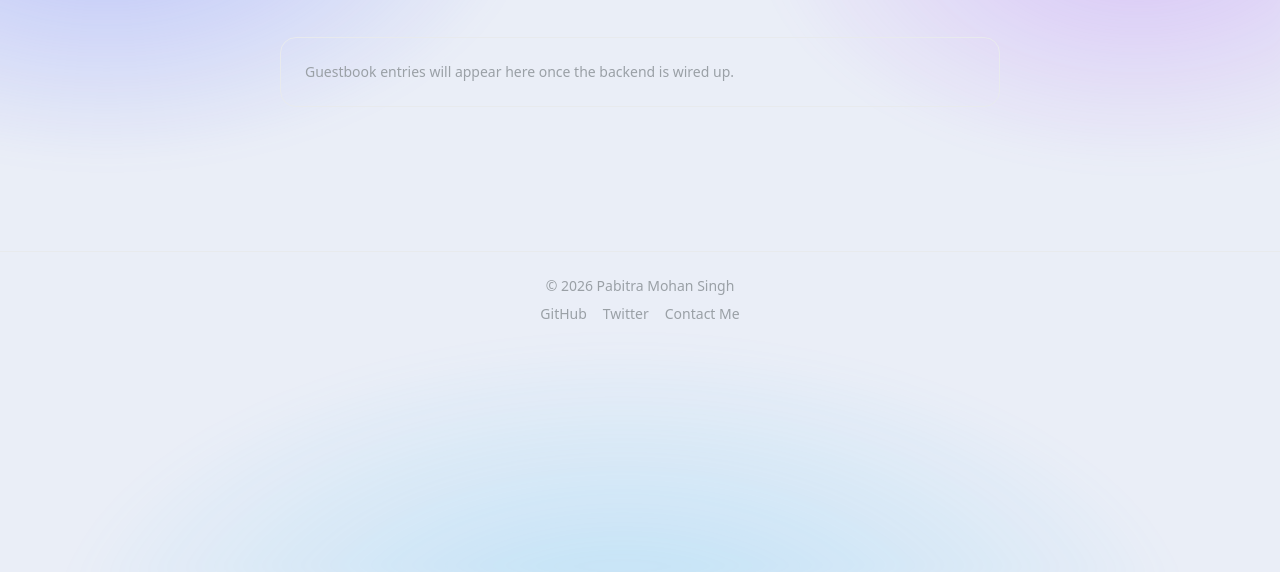
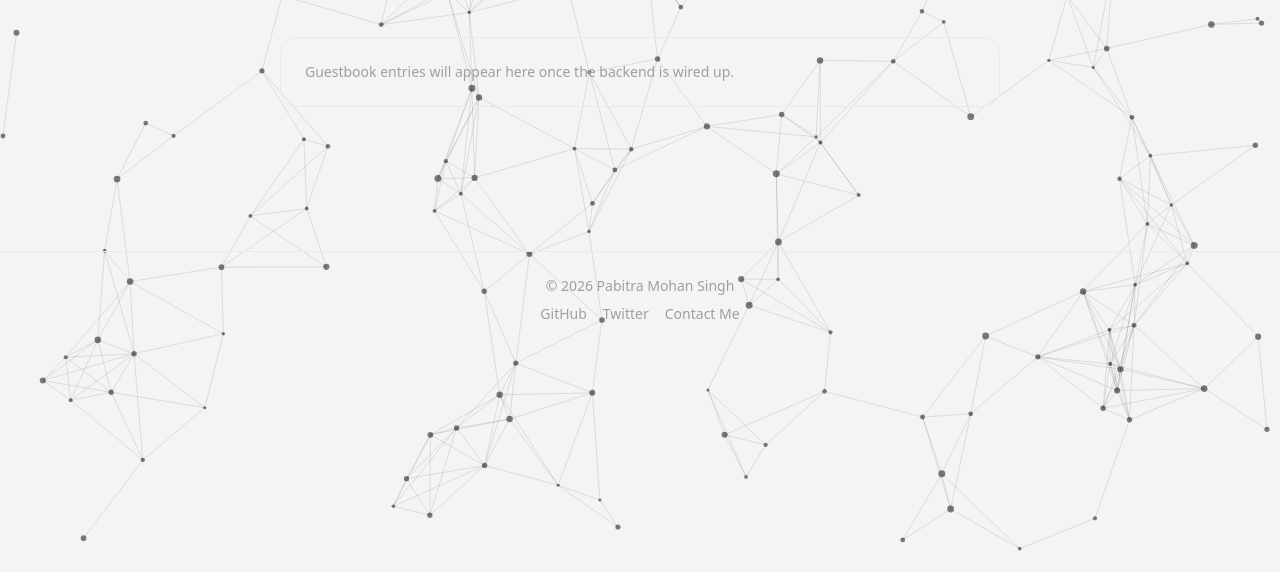
Before and after one commit to thepabitrams/itspabitramohansingh, an Astro site: page /guestbook in a window 1280 px wide. Shown: the part 228-800 px from the top of the page. Built offline with nearby package versions, Linux system fonts and the light colour scheme; Astro itself is replaced by a stand-in of ours.

Commit message:
feat(ui): integrate particle background and fix theme persistence

```diff
--- a/src/layouts/BaseLayout.astro
+++ b/src/layouts/BaseLayout.astro
@@ -28,12 +28,16 @@ const { title, description } = Astro.props;
       const prefersDark = window.matchMedia('(prefers-color-scheme: dark)').matches;
       if (stored === 'dark' || (!stored && prefersDark)) {
         document.documentElement.classList.add('dark');
+      } else {
+        document.documentElement.classList.remove('dark');
       }
     </script>
 
     <ClientRouter />
   </head>
   <body>
+    <canvas id="bg-canvas" transition:persist></canvas>
+
     <a href="#main-content" class="sr-only focus:not-sr-only focus:absolute focus:top-4 focus:left-4 bg-white dark:bg-neutral-900 p-4 z-50 rounded-lg shadow-lg">
       Skip to main content
     </a>
@@ -57,9 +61,27 @@ const { title, description } = Astro.props;
     <script>
       import { initMusic } from './scripts/music';
       import { initTheme } from './scripts/theme';
+      import { initParticles } from './scripts/particles';
+
+      function applyTheme() {
+        const stored = localStorage.getItem('theme');
+        const prefersDark = window.matchMedia('(prefers-color-scheme: dark)').matches;
+        if (stored === 'dark' || (!stored && prefersDark)) {
+          document.documentElement.classList.add('dark');
+        } else {
+          document.documentElement.classList.remove('dark');
+        }
+      }
 
       initMusic();
       initTheme();
+      initParticles();
+
+      applyTheme();
+
+      document.addEventListener('astro:after-swap', () => {
+        applyTheme();
+      });
     </script>
   </body>
 </html>
--- /dev/null
+++ b/src/layouts/scripts/particles.ts
@@ -0,0 +1,102 @@
+export function initParticles() {
+  setTimeout(() => {
+    const canvas = document.getElementById('bg-canvas') as HTMLCanvasElement;
+    if (!canvas) return;
+
+    const ctx = canvas.getContext('2d');
+    if (!ctx) return;
+
+    let width = window.innerWidth;
+    let height = window.innerHeight;
+    canvas.width = width;
+    canvas.height = height;
+
+    const connectionDistance = 110;
+    const speed = 0.8;
+    let particles: Particle[] = [];
+
+    class Particle {
+      x: number;
+      y: number;
+      vx: number;
+      vy: number;
+      radius: number;
+
+      constructor() {
+        this.x = Math.random() * width;
+        this.y = Math.random() * height;
+        this.vx = (Math.random() - 0.5) * speed;
+        this.vy = (Math.random() - 0.5) * speed;
+        this.radius = Math.random() * 2 + 1.5;
+      }
+
+      update() {
+        this.x += this.vx;
+        this.y += this.vy;
+
+        if (this.x < 0 || this.x > width) this.vx *= -1;
+        if (this.y < 0 || this.y > height) this.vy *= -1;
+      }
+
+      draw(color: string) {
+        ctx!.beginPath();
+        ctx!.arc(this.x, this.y, this.radius, 0, Math.PI * 2);
+        ctx!.fillStyle = color;
+        ctx!.fill();
+      }
+    }
+
+    function createParticles() {
+      particles = [];
+      const screenArea = width * height;
+      let calculatedCount = Math.floor(screenArea * 0.00015);
+      const particleCount = Math.min(calculatedCount, 500);
+
+      for (let i = 0; i < particleCount; i++) {
+        particles.push(new Particle());
+      }
+    }
+
+    createParticles();
+
+    function animate() {
+      ctx!.clearRect(0, 0, width, height);
+
+      const isDark = document.documentElement.classList.contains('dark');
+      const dotColor = isDark ? 'rgba(255, 255, 255, 0.8)' : 'rgba(0, 0, 0, 0.5)';
+      const lineColor = isDark ? 'rgba(255, 255, 255, 0.15)' : 'rgba(0, 0, 0, 0.1)';
+
+      particles.forEach(p => {
+        p.update();
+        p.draw(dotColor);
+      });
+
+      for (let i = 0; i < particles.length; i++) {
+        for (let j = i + 1; j < particles.length; j++) {
+          const dx = particles[i].x - particles[j].x;
+          const dy = particles[i].y - particles[j].y;
+          const dist = Math.sqrt(dx * dx + dy * dy);
+
+          if (dist < connectionDistance) {
+            ctx!.beginPath();
+            ctx!.moveTo(particles[i].x, particles[i].y);
+            ctx!.lineTo(particles[j].x, particles[j].y);
+            ctx!.strokeStyle = lineColor;
+            ctx!.lineWidth = 1;
+            ctx!.stroke();
+          }
+        }
+      }
+    }
+
+    setInterval(animate, 1000 / 60);
+
+    window.addEventListener('resize', () => {
+      width = window.innerWidth;
+      height = window.innerHeight;
+      canvas.width = width;
+      canvas.height = height;
+      createParticles();
+    });
+  }, 100);
+}
--- a/src/layouts/styles/composition.css
+++ b/src/layouts/styles/composition.css
@@ -41,26 +41,6 @@ body {
 html.dark body {
   background: var(--bg-dark);
   color: var(--fg-dark);
-}
-
-body::before {
-  content: "";
-  position: fixed;
-  inset: 0;
-  z-index: -1;
-  background:
-    radial-gradient(45% 45% at 12% 18%, rgba(91, 108, 255, .35), transparent 70%),
-    radial-gradient(40% 40% at 88% 22%, rgba(168, 85, 247, .28), transparent 70%),
-    radial-gradient(60% 50% at 50% 105%, rgba(56, 189, 248, .25), transparent 70%);
-  filter: blur(12px);
-  animation: drift 18s ease-in-out infinite alternate;
-}
-
-html.dark body::before {
-  background:
-    radial-gradient(45% 45% at 12% 18%, rgba(91, 108, 255, .4), transparent 70%),
-    radial-gradient(40% 40% at 88% 22%, rgba(168, 85, 247, .32), transparent 70%),
-    radial-gradient(60% 50% at 50% 105%, rgba(56, 189, 248, .18), transparent 70%);
 }
 
 .site-header {
--- /dev/null
+++ b/src/layouts/styles/wallpaper.css
@@ -0,0 +1,18 @@
+body {
+  background-color: #f4f4f5;
+  transition: background-color 0.8s ease, color 0.8s ease;
+}
+
+html.dark body {
+  background-color: #09090b;
+}
+
+#bg-canvas {
+  position: fixed;
+  top: 0;
+  left: 0;
+  width: 100vw;
+  height: 100vh;
+  z-index: -1;
+  pointer-events: none;
+}
--- a/src/styles/global.css
+++ b/src/styles/global.css
@@ -5,6 +5,8 @@
 @import "./animations.css";
 @import '../layouts/styles/keyframes.css';
 @import '../layouts/styles/composition.css';
+@import '../layouts/styles/wallpaper.css';
+
 
 @utility focus-ring {
   @apply focus:outline-none focus:ring-2 focus:ring-primary focus:ring-offset-2 dark:focus:ring-offset-neutral-950;
```
